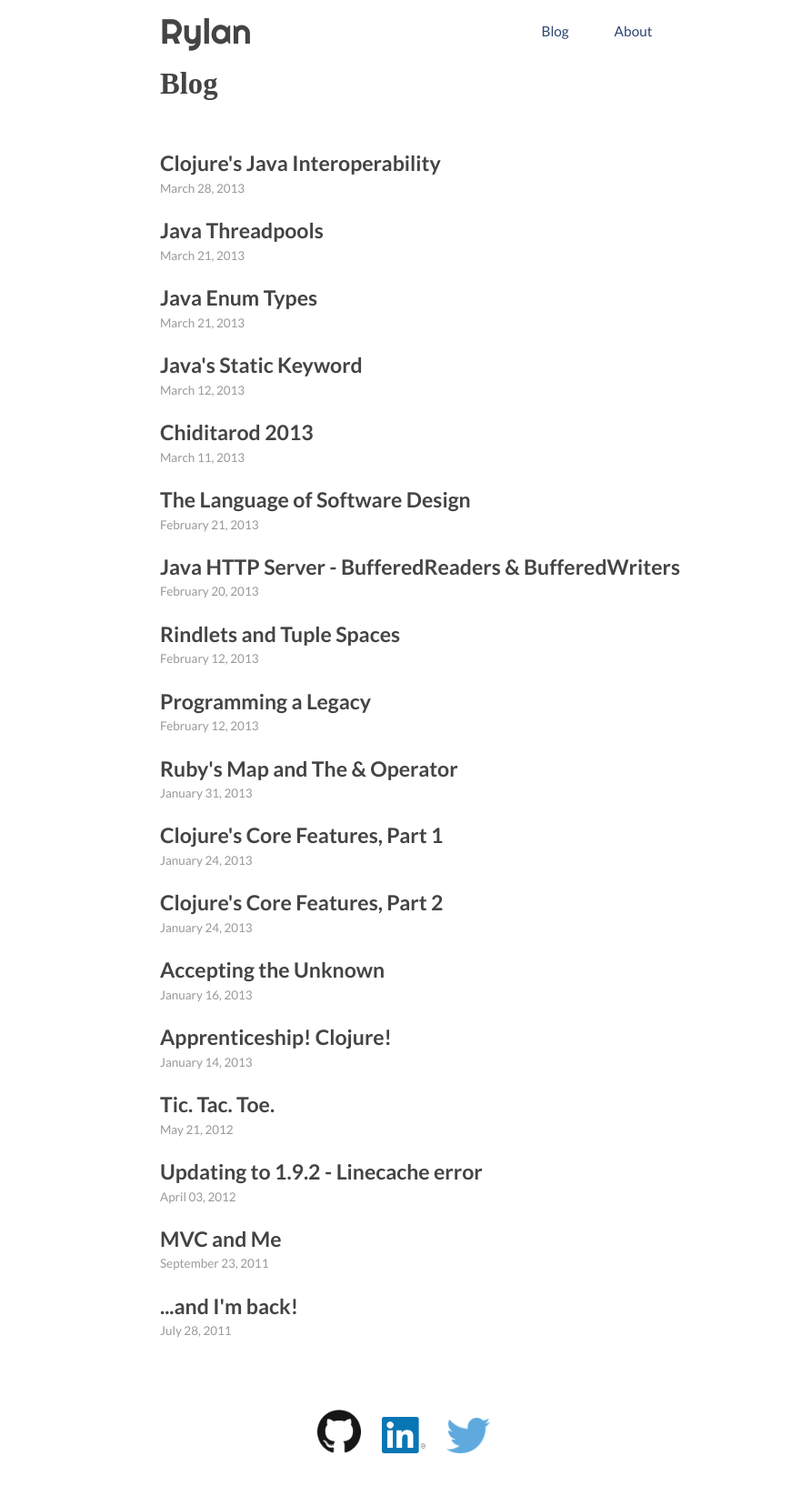
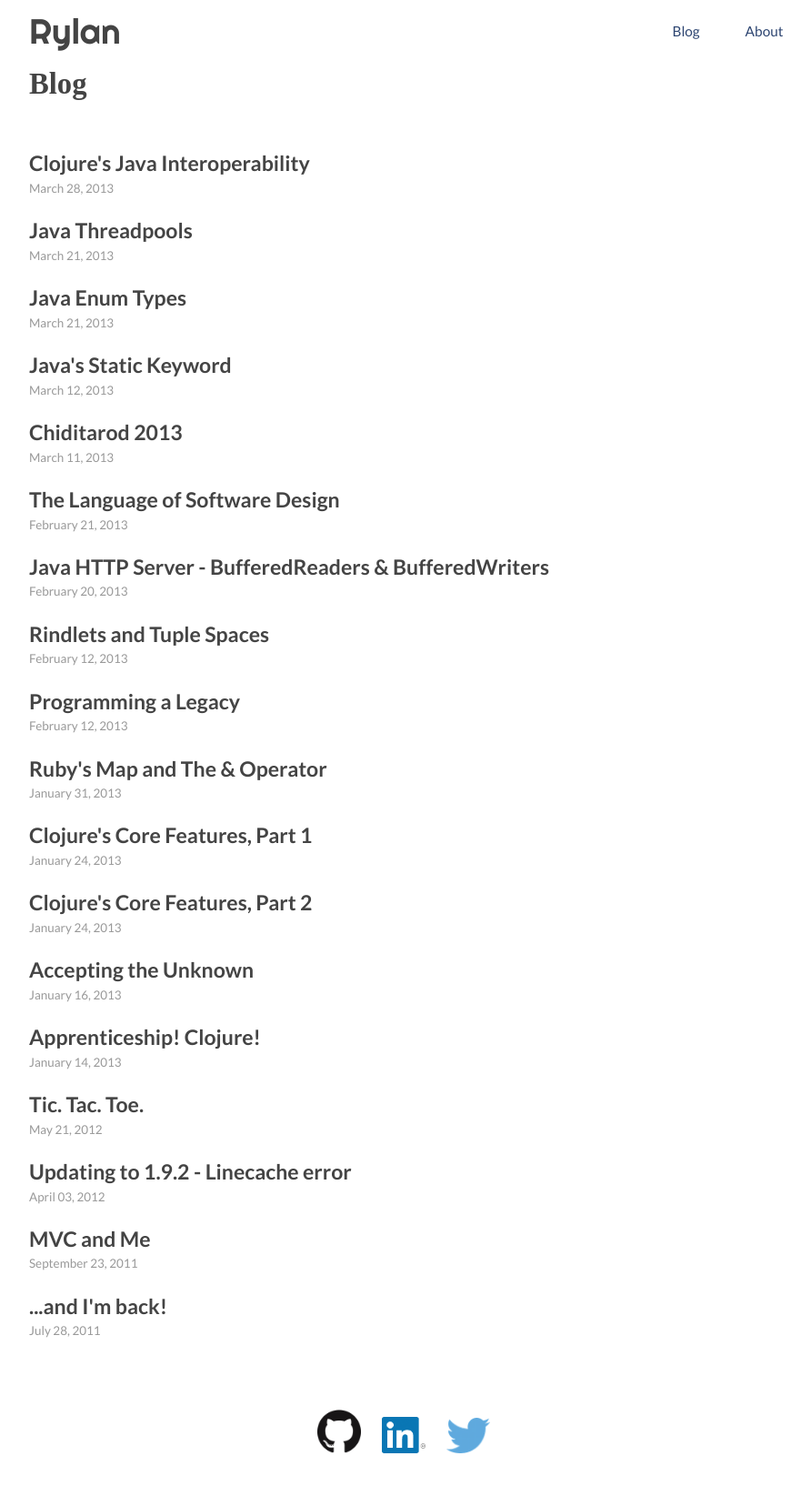
Before and after one commit to rylo/rylo.github.io, a Jekyll site: the page built from index.html, in a window 1280 px wide. Shown: the whole page at 91% size, without its empty margins (176-1068 px from the left). Built offline with Jekyll 4.4.1, drawn with Linux system fonts in a browser that asks for light colours; Markdown is read by kramdown in place of the engine named in the settings.

Commit message:
widen the container view

```diff
--- a/css/grid.css
+++ b/css/grid.css
@@ -23,7 +23,7 @@ html {
 
 .container {
   margin: 0 auto;
-  max-width: 30rem;
+  max-width: 45rem;
   width: 90%;
 }
 
```
